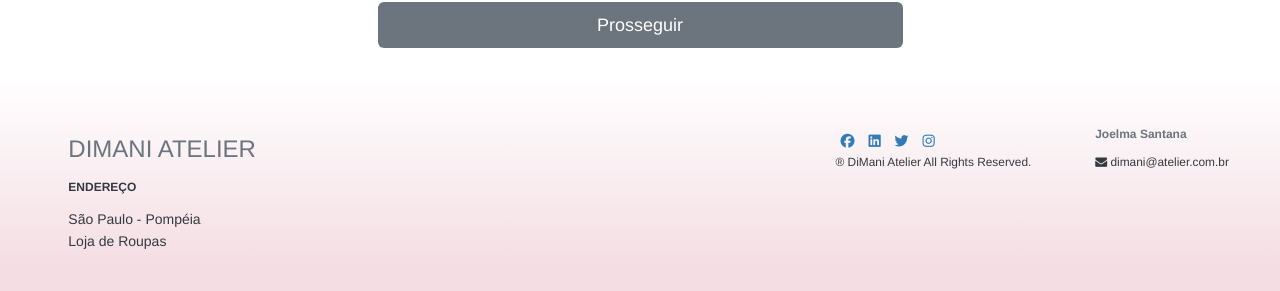
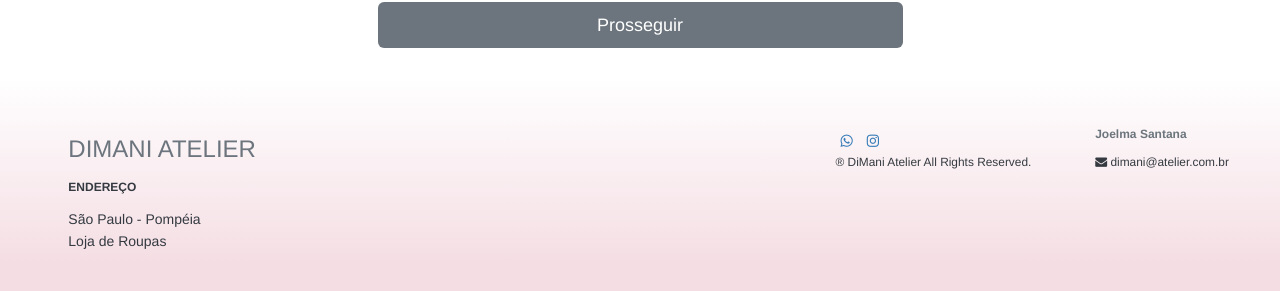
Before and after one commit to v-santana/DIMANI, a Flask app: page /cadastro in a window 1280 px wide. Shown: the part 815-1106 px from the top of the page. Run offline with Flask 2, Linux system fonts and the light colour scheme; data that the repository does not hold is empty; some libraries are stand-ins or nearby versions.

Commit message:
Icones de rede sociais

```diff
--- a/templates/footer.html
+++ b/templates/footer.html
@@ -37,9 +37,7 @@
               <div class="row ">
                   <div class="col-xl-8 col-md-4 col-sm-4 col-auto my-md-0 mt-5 order-sm-1 order-3 align-self-end">
                       <p class="social text-muted mb-0 pb-0 bold-text">
-                        <a href="https://www.instagram.com/di_mani_atelier/"><span class="mx-2"><i class="fa fa-facebook" aria-hidden="true"></i></span></a>
-                        <a href="https://www.instagram.com/di_mani_atelier/"><span class="mx-2"><i class="fa fa-linkedin-square" aria-hidden="true"></i></span></a>
-                        <a href="https://www.instagram.com/di_mani_atelier/"><span class="mx-2"><i class="fa fa-twitter" aria-hidden="true"></i></span></a>
+                        <a href="https://api.whatsapp.com/send?phone=5511987278155"><span class="mx-2"><i class="fa fa-whatsapp" aria-hidden="true"></i></span></a>
                         <a href="https://www.instagram.com/di_mani_atelier/"><span class="mx-2"><i class="fa fa-instagram" aria-hidden="true"></i></span></a>
                       </p><small class="rights"><span>&#174;</span> DiMani Atelier All Rights Reserved.</small>
                   </div>
```
Also changed, not shown: 1 other file.
